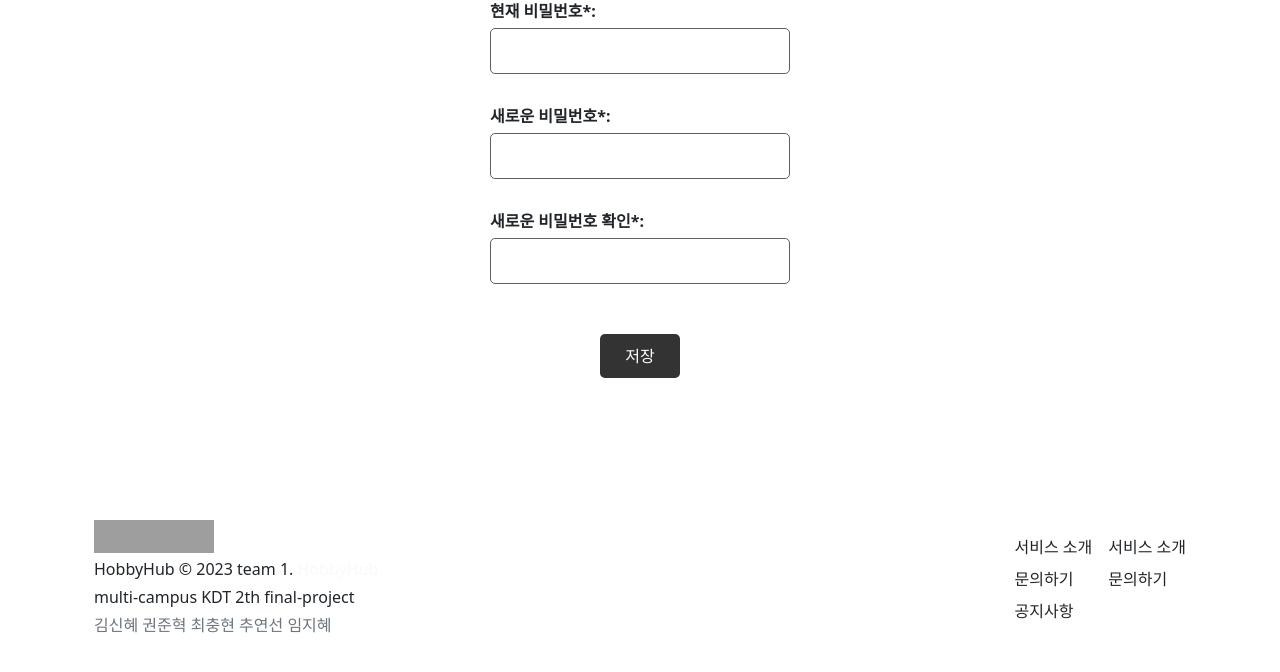
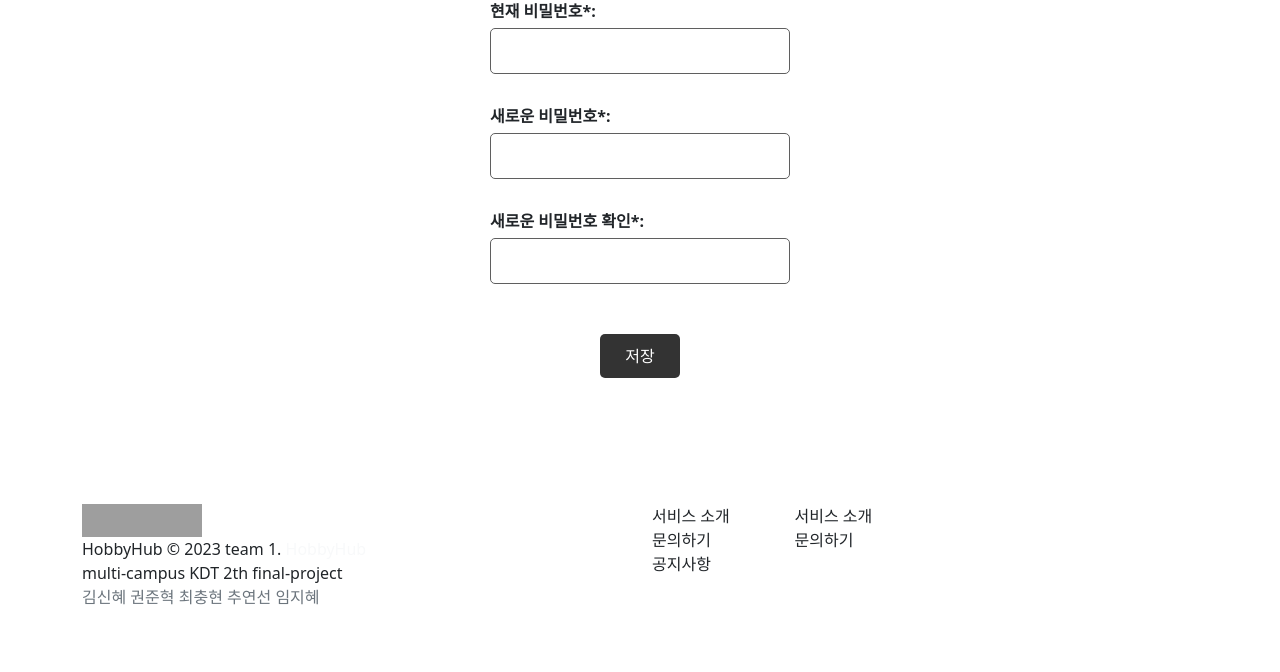
Before and after one commit to HobbyHub-1/HobbyHub, a Django app: page /accounts/password/ in a window 1280 px wide. Shown: the part 89-761 px from the top of the page. Run offline with Django 3.2, Linux system fonts and the light colour scheme; a user stored in the database is signed in; some web fonts are replaced; grey boxes are pictures that could not be loaded.

Commit message:
HH-124 #comment refact : footer 수정정

```diff
--- a/templates/base.html
+++ b/templates/base.html
@@ -16,6 +16,7 @@
       crossorigin="anonymous"
     />
     <link rel="stylesheet" href="{% static 'css/base.css' %}"/>
+    <link rel="stylesheet" href="{% static 'css/base.css' %}"/>
     {% block link %}{% endblock link %}
     <title>{% block title %}{% endblock title %}</title>
     {% block style %}{% endblock style %}
@@ -26,11 +27,9 @@
   <main class="flex-shrink-0">
         {% block content %}{% endblock content %}
   </main>
-  <footer class="footer mt-auto py-3">
-    <div class="container">
-      {% include "footer.html" %}
-    </div>
-  </footer>
+
+    {% include "footer.html" %}
+
   </body>
   {% block script %}{% endblock script %}
   <script
--- a/templates/footer.html
+++ b/templates/footer.html
@@ -6,65 +6,37 @@
 {% endblock head %}
 {% block content %}
 
-
-<footer>
-  <section>
-    <div class="container">
-      <div class="d-flex flex-column flex-lg-row align-items-center">
-        <div class="col-lg-6 d-flex flex-column gap-1 mt-5">
-          <img src="https://cdn.discordapp.com/attachments/1100972477645078538/1116235193225850920/logo1-2.png" alt="Logo" width="120" height="33">
-          <div>
+    <div class="container-md">
+      <div class="row d-flex flex-wrap-reverse">
+        <div class="col-12 col-lg-6 gap-1 mb-5 mt-lg-5">
+          <img class="d-block" src="https://cdn.discordapp.com/attachments/1100972477645078538/1116235193225850920/logo1-2.png" alt="Logo" width="120" height="33">
             HobbyHub &copy; 2023 team 1.
-            <a
-              href="https://github.com/HobbyHub-1/HobbyHub"
-              class="text-light text-decoration-none"
-              >HobbyHub</a
-            >
-          </div>
+            <a href="https://github.com/HobbyHub-1/HobbyHub" class="text-light text-decoration-none">HobbyHub</a>
           <div>multi-campus KDT 2th final-project</div>
           <div>
-            <a
-              class="text-decoration-none text-secondary"
-              href="https://github.com/doll2gom"
-              >김신혜</a
-            >
-            <a
-              class="text-decoration-none text-secondary"
-              href="https://github.com/juunhyuukk"
-              >권준혁</a
-            >
-            <a
-              class="text-decoration-none text-secondary"
-              href="https://github.com/zzgh06"
-              >최충현</a
-            >
-            <a
-              class="text-decoration-none text-secondary"
-              href="https://github.com/nihelv"
-              >추연선</a
-            >
-            <a
-              class="text-decoration-none text-secondary"
-              href="https://github.com/jihye1662"
-              >임지혜</a
-            >
+            <a class="text-decoration-none text-secondary" href="https://github.com/doll2gom">김신혜</a>
+            <a class="text-decoration-none text-secondary" href="https://github.com/juunhyuukk">권준혁</a>
+            <a class="text-decoration-none text-secondary" href="https://github.com/zzgh06">최충현</a>
+            <a class="text-decoration-none text-secondary" href="https://github.com/nihelv">추연선</a>
+            <a class="text-decoration-none text-secondary" href="https://github.com/jihye1662">임지혜</a>
           </div>
         </div>
-        <div class="col-lg-6 d-flex gap-3 mt-5 justify-content-lg-end">
-          <div class="d-flex flex-column gap-2">
+        <div class="col-12 col-lg-6 gap-3 my-5">
+          <div class="row">
+            <div class="col-3 gap-2">
               <div>서비스 소개</div>
               <div>문의하기</div>
               <div>공지사항</div>
             </div>
-          <div class="d-flex flex-column gap-2">
+            <div class="col-3 gap-2">
               <div>서비스 소개</div>
               <div>문의하기</div>
             </div>
           </div>
         </div>
+
       </div>
-  </section>
-</footer>
+    </div>
 
 {% endblock content %}
 
```
Lines whose indentation alone changed are shown as unchanged.
